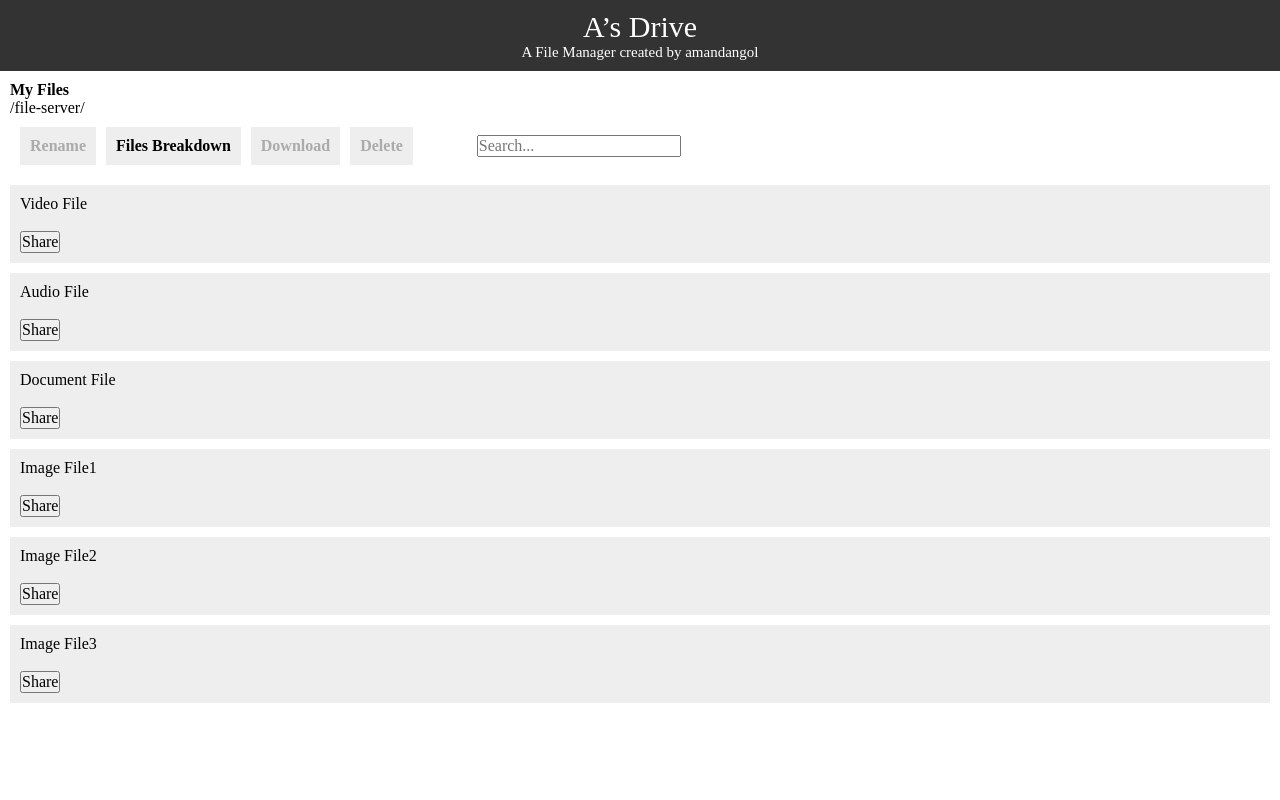
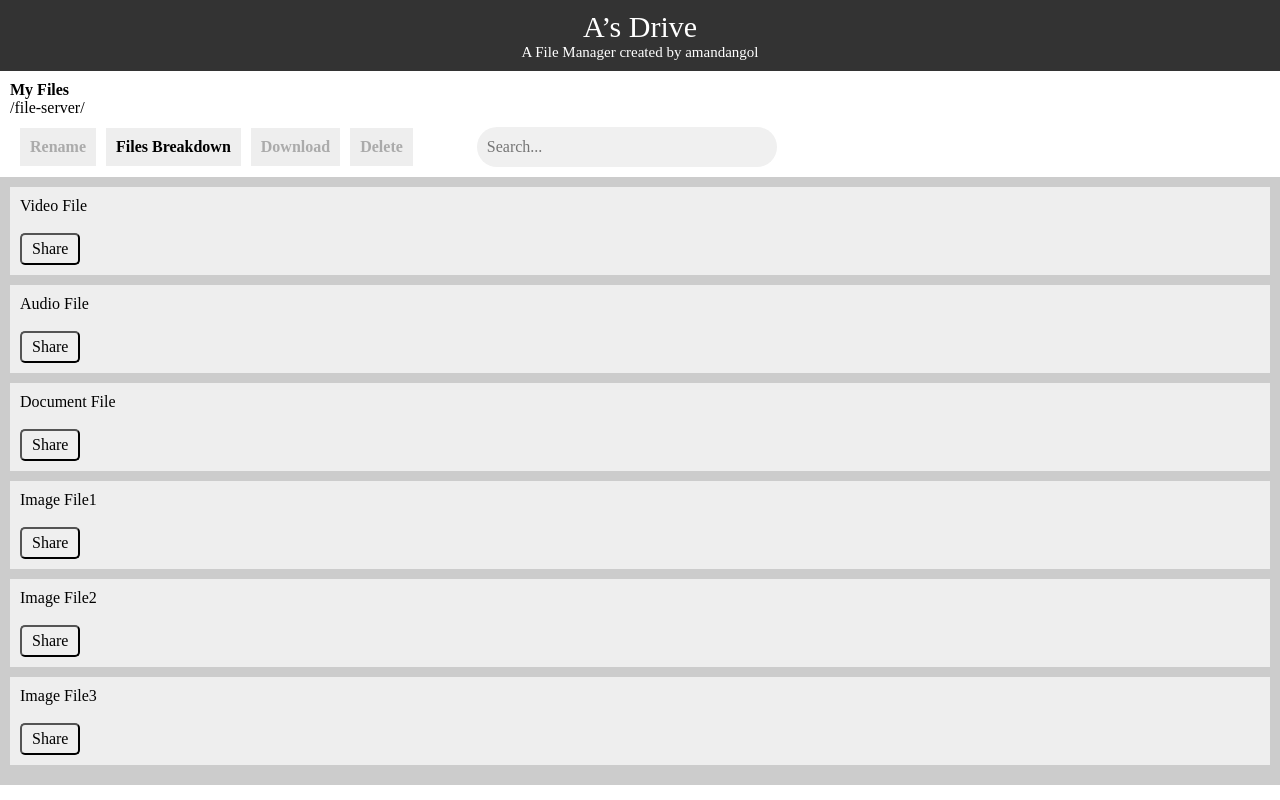
Before and after one commit to amandangol/Multimedia-App-Bounty, a React (Create React App) app: page / in a window 1280 px wide. Built offline with nearby package versions, Linux system fonts and the light colour scheme.

Commit message:
search fixed

```diff
--- a/src/App.css
+++ b/src/App.css
@@ -1,6 +1,6 @@
-.App {
+/* .App {
   text-align: center;
-}
+} */
 
 .App-logo {
   height: 40vmin;
@@ -24,8 +24,52 @@
   color: white;
 }
 
+.search-bar {
+  display: flex;
+  align-items: center;
+  width: 300px;
+  height: 40px;
+  border-radius: 20px;
+  border: 2px;
+  overflow: hidden;
+  background-color: #f0f0f0;
+
+
+}
+
+.search-bar input[type="text"] {
+  flex: 1;
+  width: 100%;
+  height: 100%;
+  padding: 10px;
+  border: none;
+  outline: none;
+  background-color: transparent;
+  font-size: 16px;
+
+}
+.selectedFile {
+  background-color: #fff !important;
+}
+.search-result {
+  cursor: pointer;
+  padding: 5px;
+  margin-bottom: 5px;
+}
+
+.search-result.selected {
+ background-color: aliceblue;
+  color: #000;
+}
 .App-link {
   color: #61dafb;
+}
+.selectedFile {
+  background-color: #C01313;
+}
+
+.rounded-button:hover {
+  background-color: #2980b9;
 }
 
 @keyframes App-logo-spin {
--- a/src/App.js
+++ b/src/App.js
@@ -6,6 +6,7 @@ import { DocumentViewer } from './components/DocumentViewer';
 import { VideoPlayer } from './components/VideoPlayer';
 import { ImageViewer } from './components/ImageViewer';
 import { Pie, Bar } from 'react-chartjs-2';
+import './App.css';
 import {
   Chart as ChartJS,
   CategoryScale,
@@ -46,7 +47,7 @@ export default function App() {
   const handleFileUpload = (event) => {
     const file = event.target.files[0];
 
-    // Perform validation if needed
+
 
     // Create a unique ID for the file
     const fileId = Date.now().toString();
@@ -135,9 +136,6 @@ export default function App() {
 
   return (
     <>
-
-
-
       {showChartModal && (
         // Modal for files breakdown
         <div style={styles.modal}>
@@ -212,6 +210,7 @@ export default function App() {
               {/* Upload File Button */}
               <input
                 type="file"
+
                 accept="audio/*,video/*,image/*,application/pdf"
                 onChange={handleFileUpload}
                 style={{ display: 'none' }}
@@ -274,30 +273,39 @@ export default function App() {
 </button>
 <spacer></spacer>
 <div style={{ marginLeft: "30px" }}>&nbsp;</div>
-{<div className="search-bar">
+<div className="search-bar">
         <input
           type="text"
           placeholder="Search..."
           value={searchQuery}
           onChange={handleSearch}
         />
-        </div> }
+      </div>
 
        {/* Display search results only when there is a search query */}
       {searchQuery && searchResults.length > 0 ? (
         <div className="search-results">
           {searchResults.map((file) => (
-              <div key={file.id}>{file.name}</div>
-              // Render other file details here
+            <div
+              key={file.id}
+              onClick={() => {
+                setSelectedFile(file);
+              }}
+              className={
+                selectedFile && selectedFile.id === file.id
+                  ? 'search-result selected'
+                  : 'search-result'
+              }
+            >
+              {file.name}
+            </div>
           ))}
         </div>
       ) : null}
 
 </div>
+</div>
 
-
-
-</div>
 
 <div style={styles.fileContainer}>
 <div style={{ width: "100%", padding: 10 }}>
@@ -306,7 +314,8 @@ export default function App() {
     return (
       <div
         style={styles.file}
-        className={selectedFile && selectedFile.id === file.id ? 'selected' : ''}
+        className={selectedFile && selectedFile.id === file.id ? 'selectedFile' : ''}
+
         key={file.id}
         onClick={() => {
           if (selectedFile && selectedFile.id === file.id) {
@@ -318,7 +327,7 @@ export default function App() {
       >
         <p>{file.name}</p>
         { <br></br> }
-        { <button onClick={() => handleShare(file)}>Share</button> }
+        { <button onClick={() => handleShare(file)} style={{ padding: '5px 10px', borderRadius: '5px' ,cursor:'pointer' }}>Share</button> }
       </div>
     );
   }
@@ -368,6 +377,7 @@ export default function App() {
 );
 }
 
+
 const styles = {
 container: {
 backgroundColor: '#fff',
@@ -378,19 +388,18 @@ display: 'flex',
 justifyContent: 'space-between',
 alignItems: 'flex-start',
 flexDirection: 'row',
+backgroundColor: '#ccc',
 },
+
 file: {
     backgroundColor: '#eee',
     padding: '10px',
     marginBottom: '10px',
     cursor: 'pointer',
     width: '100%',
+  },
 
-  // Add the following styles for the selected item
-  '&.selected': {
-    backgroundColor: '#ffcccc',
-  },
-},
+
 fileViewer: {
 padding: '10px',
 margin: '10px',
@@ -413,6 +422,7 @@ cursor: 'pointer',
 fontWeight: 'bold',
 backgroundColor: '#eee',
 },
+
 // Modal styles...
 modal: {
   position: 'fixed',
```
Also changed, not shown: 2 other files (tests, documents, lock files or other folders). Lines whose indentation alone changed are shown as unchanged.
